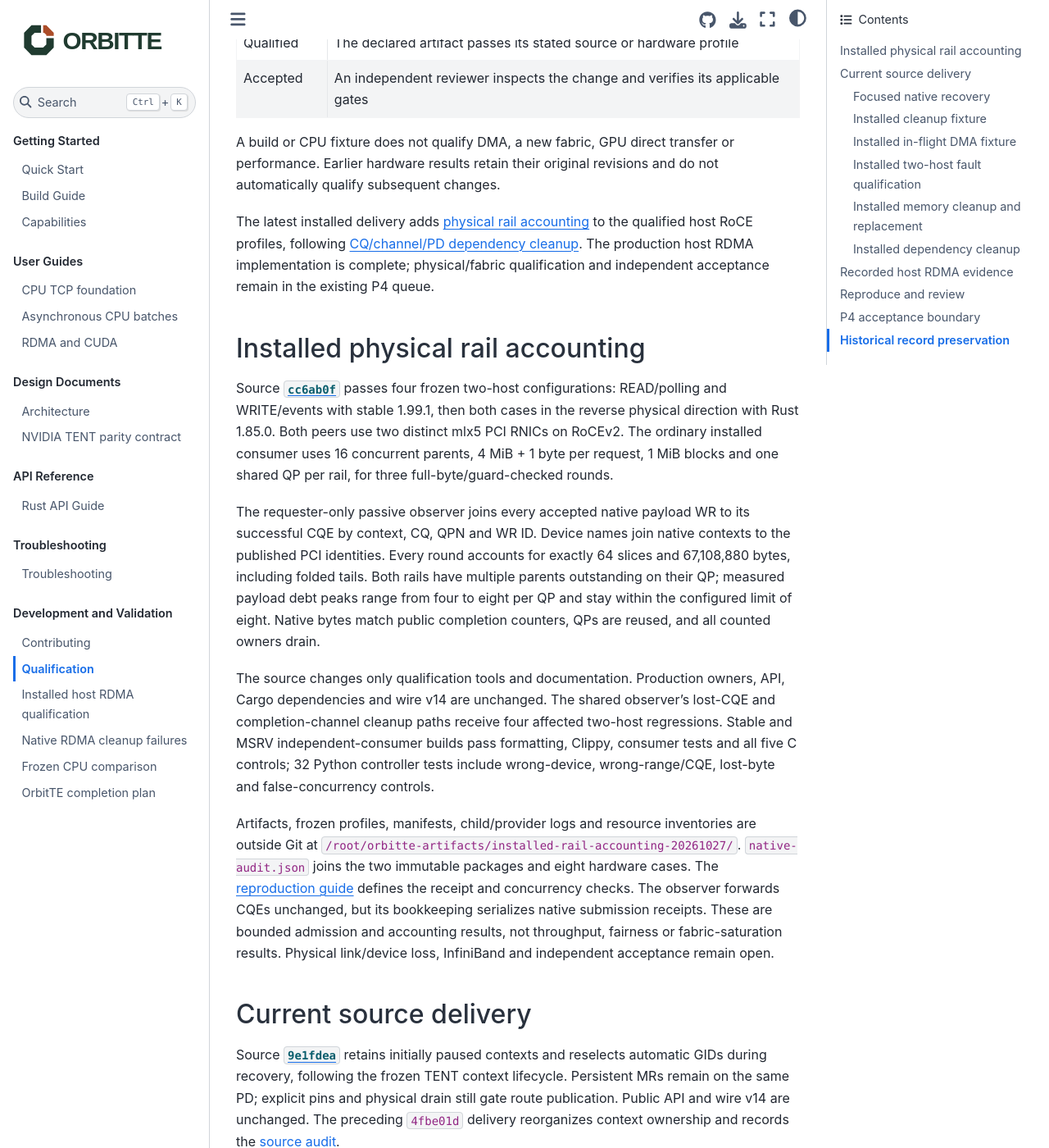
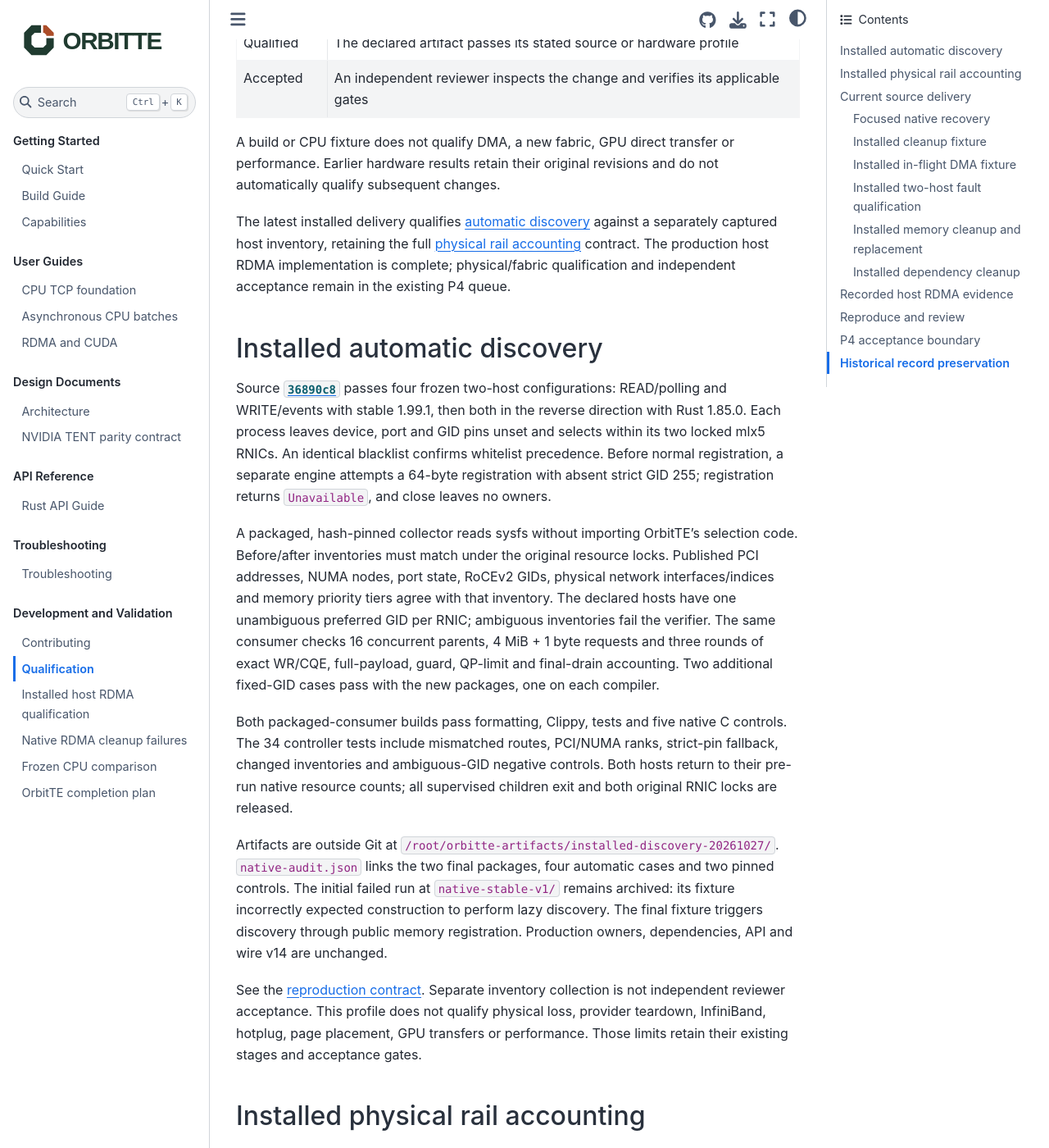
Before and after one commit to OrbitInfra/OrbitTE, a Sphinx documentation site: the page built from docs/qualification.md, in a window 1280 px wide and 1400 px high, scrolled down 317 px. Shown: the whole window at 82% size. Built offline with Sphinx 7.4.7 and the Sphinx Book theme 1.1.4, drawn with Linux system fonts in a browser that asks for light colours.

Commit message:
docs: record installed discovery qualification and remaining P4 gates

```diff
--- a/docs/qualification.md
+++ b/docs/qualification.md
@@ -15,10 +15,51 @@ A build or CPU fixture does not qualify DMA, a new fabric, GPU direct transfer
 or performance. Earlier hardware results retain their original revisions and
 do not automatically qualify subsequent changes.
 
-The latest installed delivery adds [physical rail accounting](#installed-physical-rail-accounting)
-to the qualified host RoCE profiles, following [CQ/channel/PD dependency cleanup](#installed-dependency-cleanup). The production host RDMA implementation
-is complete; physical/fabric qualification and independent acceptance remain
-in the existing P4 queue.
+The latest installed delivery qualifies [automatic discovery](#installed-automatic-discovery)
+against a separately captured host inventory, retaining the full
+[physical rail accounting](#installed-physical-rail-accounting) contract.
+The production host RDMA implementation is complete; physical/fabric
+qualification and independent acceptance remain in the existing P4 queue.
+
+## Installed automatic discovery
+
+Source [`36890c8`](https://github.com/OrbitInfra/OrbitTE/commit/36890c87b71c56922149824633d5b5811bc479e4)
+passes four frozen two-host configurations: READ/polling and WRITE/events with
+stable 1.99.1, then both in the reverse direction with Rust 1.85.0. Each process
+leaves device, port and GID pins unset and selects within its two locked mlx5
+RNICs. An identical blacklist confirms whitelist precedence. Before normal
+registration, a separate engine attempts a 64-byte registration with absent
+strict GID 255; registration returns `Unavailable`, and close leaves no owners.
+
+A packaged, hash-pinned collector reads sysfs without importing OrbitTE's
+selection code. Before/after inventories must match under the original resource
+locks. Published PCI addresses, NUMA nodes, port state, RoCEv2 GIDs, physical
+network interfaces/indices and memory priority tiers agree with that inventory.
+The declared hosts have one unambiguous preferred GID per RNIC; ambiguous
+inventories fail the verifier. The same consumer checks 16 concurrent parents,
+4 MiB + 1 byte requests and three rounds of exact WR/CQE, full-payload, guard,
+QP-limit and final-drain accounting. Two additional fixed-GID cases pass with
+the new packages, one on each compiler.
+
+Both packaged-consumer builds pass formatting, Clippy, tests and five native C
+controls. The 34 controller tests include mismatched routes, PCI/NUMA ranks,
+strict-pin fallback, changed inventories and ambiguous-GID negative controls.
+Both hosts return to their pre-run native resource counts; all supervised
+children exit and both original RNIC locks are released.
+
+Artifacts are outside Git at
+`/root/orbitte-artifacts/installed-discovery-20261027/`.
+`native-audit.json` links the two final packages, four automatic cases and two
+pinned controls. The initial failed run at `native-stable-v1/` remains archived:
+its fixture incorrectly expected construction to perform lazy discovery. The
+final fixture triggers discovery through public memory registration. Production
+owners, dependencies, API and wire v14 are unchanged.
+
+See the [reproduction contract](installed-host.md#automatic-discovery-against-an-independent-inventory).
+Separate inventory collection is not independent reviewer acceptance. This
+profile does not qualify physical loss, provider teardown, InfiniBand, hotplug,
+page placement, GPU transfers or performance. Those limits retain their
+existing stages and acceptance gates.
 
 ## Installed physical rail accounting
 
```
Also changed, not shown: README.md (+4 -2 lines), docs/capabilities.md (+2 -2 lines), docs/completion-plan.md (+11 -1 lines), docs/index.md (+3 -1 lines), docs/installed-host.md (+6 -0 lines), 1 other file.
